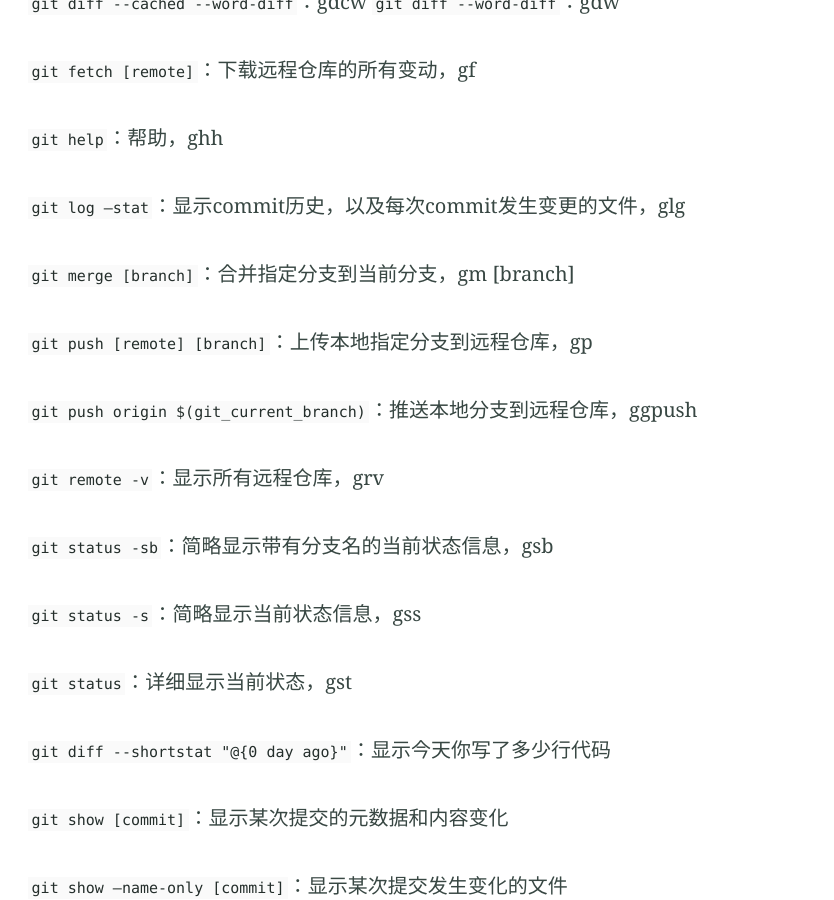
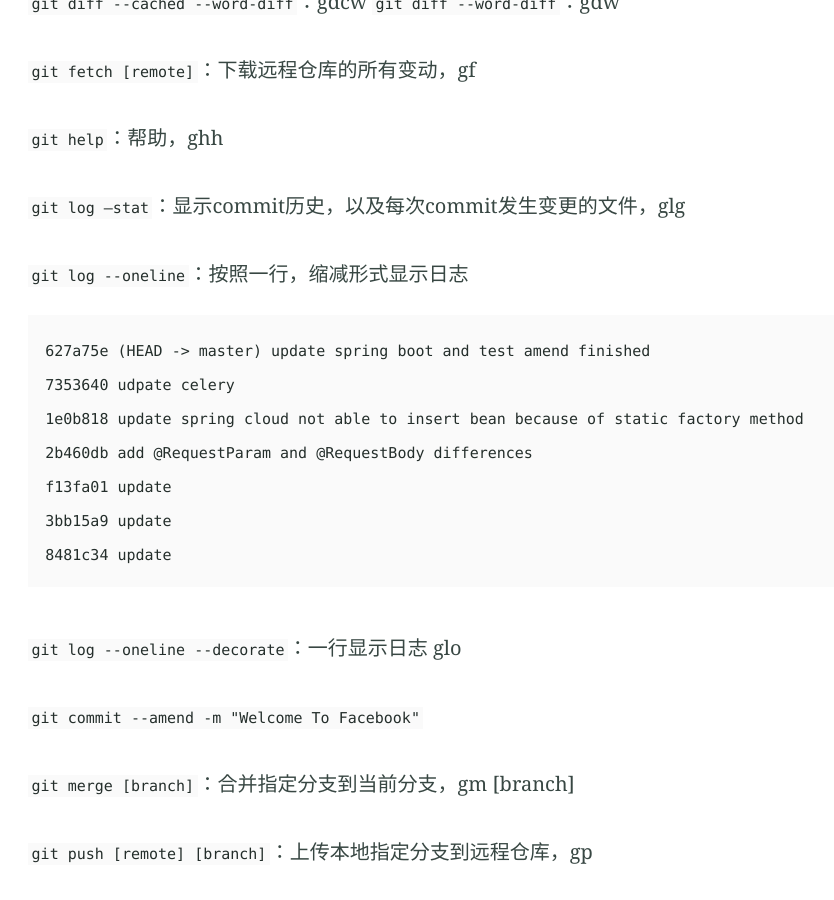
Before and after one commit to wudixm/wudixm.github.io, a Jekyll site: the page built from _posts/2018-02-12-Git-Command.md, in a window 1280 px wide and 900 px high, scrolled down 1857 px. Shown: the whole window, without its empty margins (151-985 px from the left). Built offline with Jekyll 4.4.1, drawn with Linux system fonts in a browser that asks for light colours; our own code applies the rules of GitHub Pages for plain Markdown files.

Commit message:
update git command

````diff
--- a/_posts/2018-02-12-Git-Command.md
+++ b/_posts/2018-02-12-Git-Command.md
@@ -53,6 +53,22 @@ git describe --tags \`git rev-list --tags --max-count=1\` : gdct
 `git help`：帮助，ghh
 
 `git log —stat`：显示commit历史，以及每次commit发生变更的文件，glg
+
+`git log --oneline`：按照一行，缩减形式显示日志
+
+```
+627a75e (HEAD -> master) update spring boot and test amend finished
+7353640 udpate celery
+1e0b818 update spring cloud not able to insert bean because of static factory method
+2b460db add @RequestParam and @RequestBody differences
+f13fa01 update
+3bb15a9 update
+8481c34 update
+```
+
+`git log --oneline --decorate`：一行显示日志  glo
+
+`git commit --amend -m "Welcome To Facebook"`
 
 `git merge [branch]`：合并指定分支到当前分支，gm [branch]
 
````
